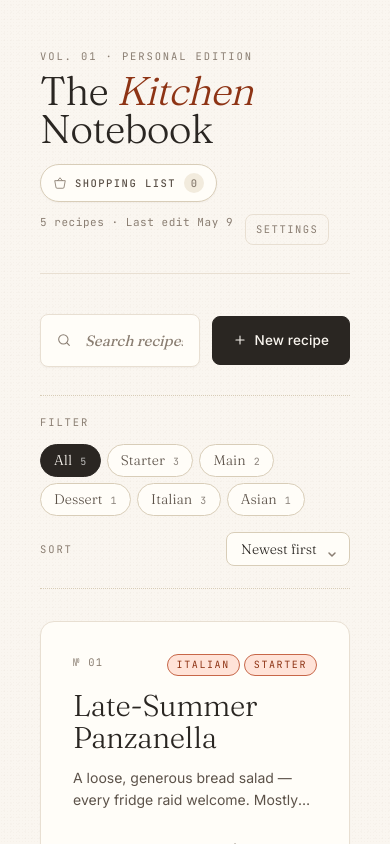
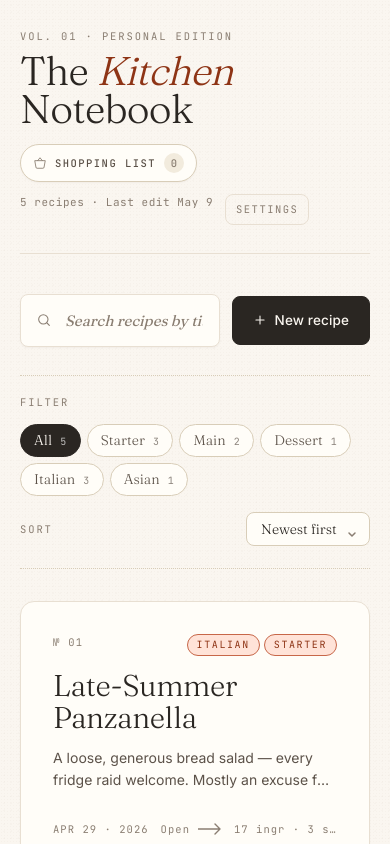
Before and after one commit to patrickamsler/kitchen-notebook, a Next.js app: page / in a window 390 px wide. Shown: the top 844 px of the page. Built offline with nearby package versions, Linux system fonts and the light colour scheme.

Commit message:
chore(responsive): add shared shell and token foundations

```diff
--- a/src/app/globals.scss
+++ b/src/app/globals.scss
@@ -1,3 +1,6 @@
+@use '../styles/tokens';
+@use '../styles/mq';
+
 /* ─── Static tokens ─────────────────────────────────────── */
 :root {
   /* Colors */
@@ -72,6 +75,21 @@ body {
   font-feature-settings: 'ss01', 'cv11';
 }
 
+.appShell {
+  position: relative;
+  z-index: 1;
+  max-width: tokens.layout-size(container-max);
+  margin: 0 auto;
+  min-height: 100vh;
+  padding: tokens.layout-size(padding-top-desktop) tokens.layout-size(gutter-desktop) tokens.layout-size(padding-bottom);
+
+  @include mq.down(sm) {
+    padding-top: tokens.layout-size(padding-top-mobile);
+    padding-right: tokens.layout-size(gutter-mobile);
+    padding-left: tokens.layout-size(gutter-mobile);
+  }
+}
+
 button { font: inherit; cursor: pointer; }
 input, textarea, select { font: inherit; color: inherit; }
 a { color: inherit; text-decoration: none; }
--- a/src/app/layout.tsx
+++ b/src/app/layout.tsx
@@ -33,7 +33,7 @@ export default function RootLayout({ children }: { children: React.ReactNode })
     <html lang="en" className={`${fraunces.variable} ${inter.variable} ${jetbrainsMono.variable}`}>
       <body>
         <Providers>
-          <div style={{ position: 'relative', zIndex: 1, maxWidth: '1180px', margin: '0 auto', padding: '48px 40px 96px', minHeight: '100vh' }}>
+          <div className="appShell">
             <Masthead />
             {children}
           </div>
--- /dev/null
+++ b/src/styles/_mq.scss
@@ -0,0 +1,13 @@
+@use './tokens';
+
+@mixin down($key) {
+  @media (max-width: tokens.breakpoint($key)) {
+    @content;
+  }
+}
+
+@mixin up($key) {
+  @media (min-width: tokens.breakpoint($key)) {
+    @content;
+  }
+}
--- /dev/null
+++ b/src/styles/_tokens.scss
@@ -0,0 +1,24 @@
+@use 'sass:map';
+
+$breakpoints: (
+  sm: 720px,
+  md: 920px,
+  lg: 1180px,
+);
+
+$layout: (
+  container-max: 1180px,
+  gutter-desktop: 40px,
+  gutter-mobile: 20px,
+  padding-top-desktop: 48px,
+  padding-top-mobile: 28px,
+  padding-bottom: 96px,
+);
+
+@function breakpoint($key) {
+  @return map.get($breakpoints, $key);
+}
+
+@function layout-size($key) {
+  @return map.get($layout, $key);
+}
--- a/src/theme/theme.ts
+++ b/src/theme/theme.ts
@@ -1,4 +1,5 @@
 import type { AccentVariant } from '@/lib/types';
+import { layoutTokens } from '@/theme/tokens';
 
 export const accentTokens = {
   terracotta: {
@@ -46,7 +47,7 @@ export function buildTheme(accent: AccentVariant = 'terracotta', fontVars?: { se
       md: '0 4px 18px -8px rgba(50, 35, 20, 0.10), 0 1px 2px rgba(50, 35, 20, 0.04)',
       lg: '0 18px 40px -20px rgba(50, 35, 20, 0.18), 0 2px 6px rgba(50, 35, 20, 0.05)',
     },
-    layout: { maxWidth: '1180px' },
+    layout: { maxWidth: layoutTokens.maxWidth },
     transitions: { fast: '160ms', med: '240ms' },
   } as const;
 }
--- /dev/null
+++ b/src/theme/tokens.ts
@@ -0,0 +1,3 @@
+export const layoutTokens = {
+  maxWidth: '1180px',
+} as const;
```
